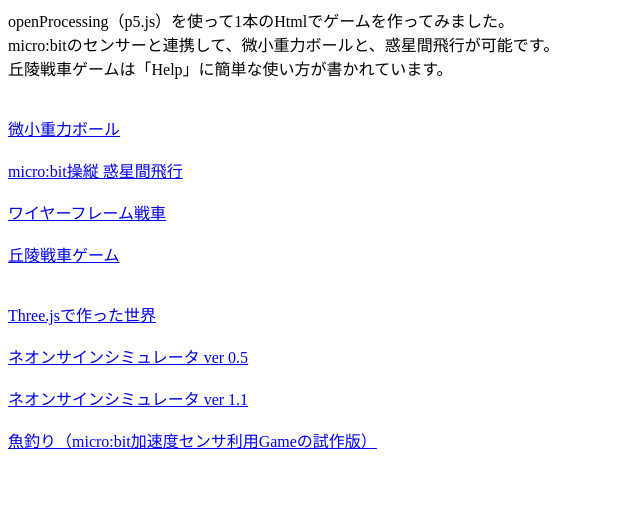
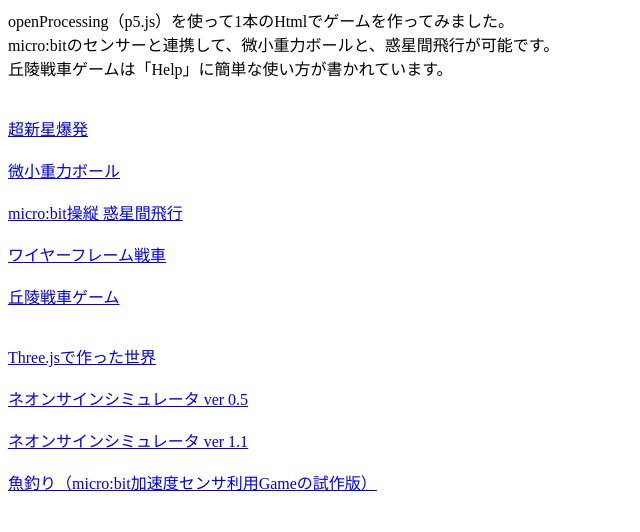
Before and after one commit to villanova555/site, a plain HTML site: page index.html in a window 1280 px wide. Shown: the whole page, without its empty margins (0-640 px from the left). Drawn offline with Linux system fonts and the light colour scheme.

Commit message:
Update index.html

```diff
--- a/index.html
+++ b/index.html
@@ -3,6 +3,7 @@ openProcessing（p5.js）を使って1本のHtmlでゲームを作ってみま
 micro:bitのセンサーと連携して、微小重力ボールと、惑星間飛行が可能です。<br>
 丘陵戦車ゲームは「Help」に簡単な使い方が書かれています。<br>
 <br><br>
+<a href="https://villanova555.github.io/site/爆発飛散6.html" target="_blank">超新星爆発 </a><br><br>
 <a href="https://villanova555.github.io/HTML/balls_in4.html" target="_blank">微小重力ボール </a><br><br>
 <a href="https://villanova555.github.io/HTML/planet_MB03.html" target="_blank">micro:bit操縦 惑星間飛行</a><br><br>
 <a href="https://villanova555.github.io/HTML/3Dtank07.html" target="_blank">ワイヤーフレーム戦車</a><br><br>
```
